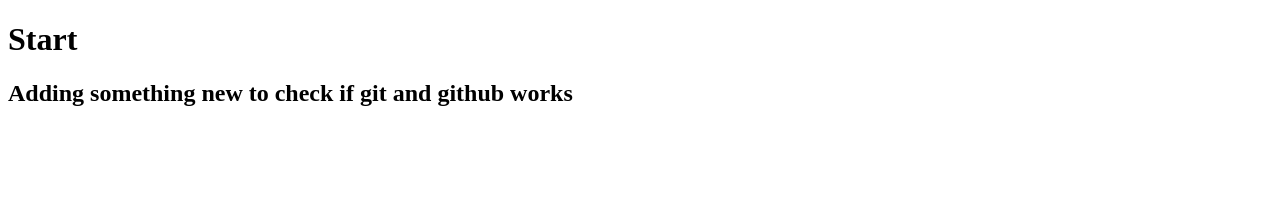
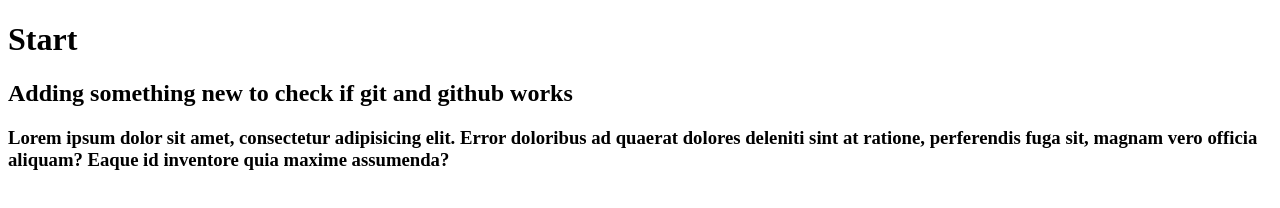
Before and after one commit to VZORIN100/git-pvz, a plain HTML site: page index.html in a window 1280 px wide. Drawn offline with Linux system fonts and the light colour scheme.

Commit message:
Add h3 in body.

```diff
--- a/index.html
+++ b/index.html
@@ -8,6 +8,7 @@
 <body>
     <h1>Start</h1>
     <h2>Adding something new to check if git and github works</h2>
+    <h3>Lorem ipsum dolor sit amet, consectetur adipisicing elit. Error doloribus ad quaerat dolores deleniti sint at ratione, perferendis fuga sit, magnam vero officia aliquam? Eaque id inventore quia maxime assumenda?</h3>
 
 </body>
 </html>
```
